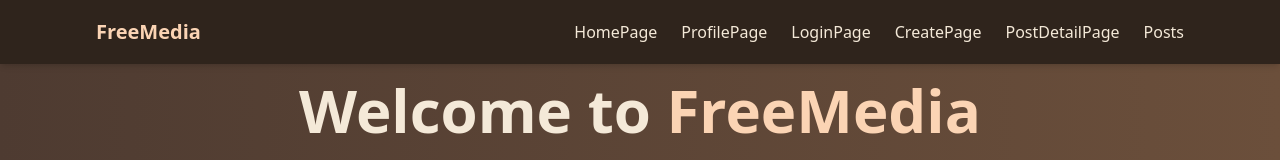
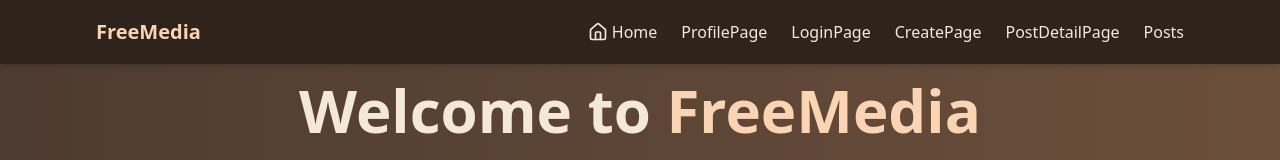
Before and after one commit to michaelpete1/Freemedia, a Vue app: page / in a window 1280 px wide. Shown: the top 160 px of the page. Built offline with nearby package versions, Linux system fonts and the light colour scheme.

Commit message:
First commit

```diff
--- a/package.json
+++ b/package.json
@@ -11,6 +11,7 @@
     "@supabase/supabase-js": "^2.49.4",
     "lucide-react": "^0.503.0",
     "lucide-vue": "^0.503.0",
+    "lucide-vue-next": "^0.503.0",
     "pinia": "^3.0.2",
     "postcss": "^8.4.29",
     "tailwindcss": "^3.3.3",
--- a/src/components/Navbar.vue
+++ b/src/components/Navbar.vue
@@ -13,9 +13,15 @@
             v-for="link in navLinks"
             :key="link.name"
             :to="link.path"
-            class="text-[#f4e9d8] hover:text-[#f8c99e] font-medium transition"
+            class="text-[#f4e9d8] hover:text-[#f8c99e] font-medium transition flex items-center space-x-1"
           >
-            {{ link.name }}
+            <template v-if="link.name === 'HomePage'">
+              <Home class="w-5 h-5" />
+              <span>Home</span>
+            </template>
+            <template v-else>
+              {{ link.name }}
+            </template>
           </router-link>
         </div>
 
@@ -56,10 +62,16 @@
           v-for="link in navLinks"
           :key="link.name"
           :to="link.path"
-          class="block py-2 text-[#f4e9d8] hover:text-[#f8c99e] font-medium"
+          class="block py-2 text-[#f4e9d8] hover:text-[#f8c99e] font-medium flex items-center space-x-2"
           @click="isOpen = false"
         >
-          {{ link.name }}
+          <template v-if="link.name === 'HomePage'">
+            <Home class="w-5 h-5" />
+            <span>Home</span>
+          </template>
+          <template v-else>
+            {{ link.name }}
+          </template>
         </router-link>
       </div>
     </transition>
@@ -68,6 +80,7 @@
 
 <script setup lang="ts">
 import { ref } from 'vue'
+import { Home } from 'lucide-vue-next' // ✅ Import Lucide Home icon
 
 const isOpen = ref(false)
 const toggleMenu = () => {
--- a/src/router/index.ts
+++ b/src/router/index.ts
@@ -6,6 +6,7 @@ import ProfilePage from '../views/ProfilePage.vue'
 import CreatePage from '../views/CreatePage.vue'
 import PostDetailPage from '../views/PostDetailPage.vue'
 import Posts from '../views/Posts.vue'
+import {  } from 'lucide-react';
 
 const routes = [
   { path: '/', name: 'HomePage', component: HomePage },
```
Also changed, not shown: 1 other file (tests, documents, lock files or other folders).
